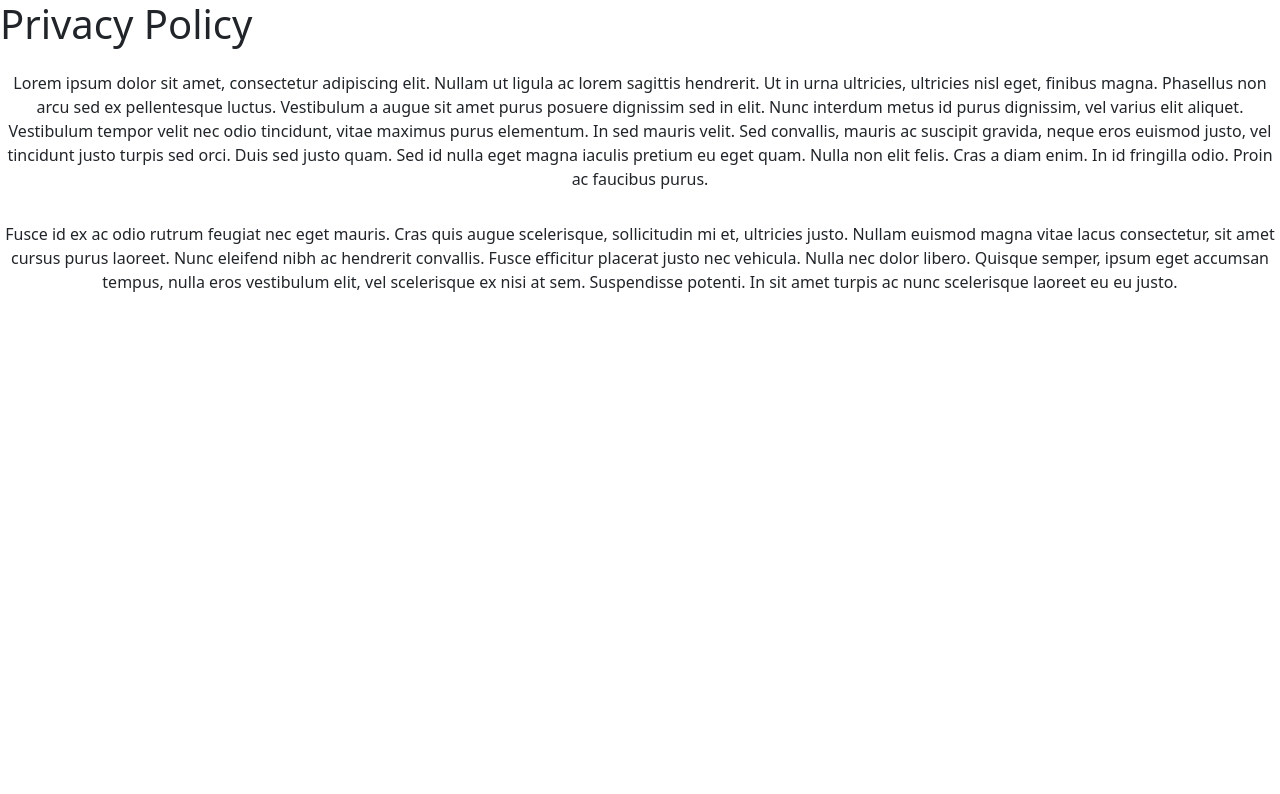
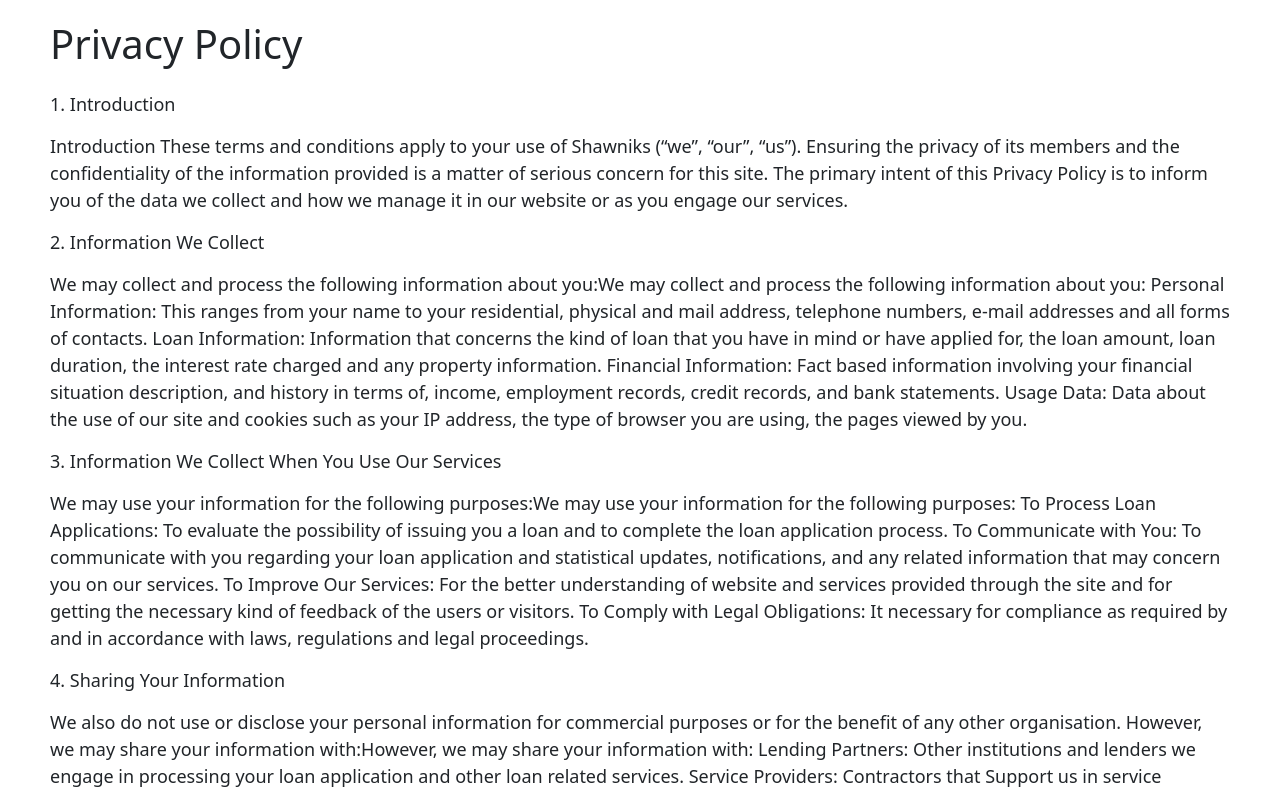
Before and after one commit to Osbeam/Shawnikswebsite, a React (Create React App) app: page /privacy-policy in a window 1280 px wide. Shown: the top 794 px of the page. Built offline with nearby package versions, Linux system fonts and the light colour scheme.

Commit message:
updated privacy policy content

```diff
--- a/src/pages/Home.css
+++ b/src/pages/Home.css
@@ -1004,3 +1004,23 @@
     font-weight: 100;
   }
 }
+
+/* Privacy policy*/
+.privacy-policy {
+  font-size: large;
+text-align: left;
+padding-left: 50px;
+padding-right: 50px;
+margin-bottom: 50px;
+}
+
+.privacy-policy h1{
+  margin-top: 20px;
+
+  padding-right: 50px;
+  }
+
+.pp-point{
+  margin-bottom: 15px !important;
+  text-align: left ;
+}
--- a/src/pages/Home.js
+++ b/src/pages/Home.js
@@ -240,8 +240,8 @@
                 <div className="card-body">
                   <h5 className="card-title text-center mt-4">Personal Loan</h5>
                   <p className="card-text">
-                    Some quick example text to build on the card title and make
-                    up the bulk of the card's content.
+                    {/* Some quick example text to build on the card title and make
+                    up the bulk of the card's content. */}
                   </p>
                 </div>
               </div>
@@ -254,8 +254,8 @@
                 <div className="card-body">
                   <h5 className="card-title text-center mt-4">Credit Card </h5>
                   <p className="card-text">
-                    Some quick example text to build on the card title and make
-                    up the bulk of the card's content.
+                    {/* Some quick example text to build on the card title and make
+                    up the bulk of the card's content. */}
                   </p>
                 </div>
               </div>
@@ -268,8 +268,8 @@
                 <div className="card-body">
                   <h5 className="card-title text-center mt-4">Business Loan</h5>
                   <p className="card-text">
-                    Some quick example text to build on the card title and make
-                    up the bulk of the card's content.
+                    {/* Some quick example text to build on the card title and make
+                    up the bulk of the card's content. */}
                   </p>
                 </div>
               </div>
@@ -282,8 +282,8 @@
                 <div className="card-body">
                   <h5 className="card-title text-center mt-4">Home Loan</h5>
                   <p className="card-text">
-                    Some quick example text to build on the card title and make
-                    up the bulk of the card's content.
+                    {/* Some quick example text to build on the card title and make
+                    up the bulk of the card's content. */}
                   </p>
                 </div>
               </div>
@@ -296,8 +296,8 @@
                 <div className="card-body">
                   <h5 className="card-title text-center mt-4">Loan Across Property</h5>
                   <p className="card-text">
-                    Some quick example text to build on the card title and make
-                    up the bulk of the card's content.
+                    {/* Some quick example text to build on the card title and make
+                    up the bulk of the card's content. */}
                   </p>
                 </div>
               </div>
@@ -310,8 +310,8 @@
                 <div className="card-body">
                   <h5 className="card-title text-center mt-4">Letter of Credit </h5>
                   <p className="card-text">
-                    Some quick example text to build on the card title and make
-                    up the bulk of the card's content.
+                    {/* Some quick example text to build on the card title and make
+                    up the bulk of the card's content. */}
                   </p>
                 </div>
               </div>
@@ -768,10 +768,10 @@
             <div class="contact-info">
               <ul class="custom-list">
                 <li>
-                  <FontAwesomeIcon icon={faPhoneAlt} /> +91 86965 65986
+                  <FontAwesomeIcon icon={faPhoneAlt} /> +91 8484052063
                 </li>
                 <li>
-                  <FontAwesomeIcon icon={faEnvelope} /> demo@gmail.com
+                  <FontAwesomeIcon icon={faEnvelope} /> hr@shawniks.com
                 </li>
                 <li>
                   <FontAwesomeIcon icon={faMapMarkerAlt} /> Office no B-18, 4th
--- a/src/pages/PrivacyPolicy.js
+++ b/src/pages/PrivacyPolicy.js
@@ -6,29 +6,49 @@
   return (
     <div className="privacy-policy">
       <h1>Privacy Policy</h1>
-      <p>
-        Lorem ipsum dolor sit amet, consectetur adipiscing elit. Nullam ut
-        ligula ac lorem sagittis hendrerit. Ut in urna ultricies, ultricies
-        nisl eget, finibus magna. Phasellus non arcu sed ex pellentesque
-        luctus. Vestibulum a augue sit amet purus posuere dignissim sed in
-        elit. Nunc interdum metus id purus dignissim, vel varius elit aliquet.
-        Vestibulum tempor velit nec odio tincidunt, vitae maximus purus
-        elementum. In sed mauris velit. Sed convallis, mauris ac suscipit
-        gravida, neque eros euismod justo, vel tincidunt justo turpis sed orci.
-        Duis sed justo quam. Sed id nulla eget magna iaculis pretium eu eget
-        quam. Nulla non elit felis. Cras a diam enim. In id fringilla odio.
-        Proin ac faucibus purus.
-      </p>
-      <p>
-        Fusce id ex ac odio rutrum feugiat nec eget mauris. Cras quis augue
-        scelerisque, sollicitudin mi et, ultricies justo. Nullam euismod magna
-        vitae lacus consectetur, sit amet cursus purus laoreet. Nunc eleifend
-        nibh ac hendrerit convallis. Fusce efficitur placerat justo nec
-        vehicula. Nulla nec dolor libero. Quisque semper, ipsum eget accumsan
-        tempus, nulla eros vestibulum elit, vel scelerisque ex nisi at sem.
-        Suspendisse potenti. In sit amet turpis ac nunc scelerisque laoreet eu
-        eu justo.
-      </p>
+
+       <p className='pp-point'> 1. Introduction <br /></p>
+
+        Introduction These terms and conditions apply to your use of Shawniks (“we”, “our”, “us”). Ensuring the privacy of its members and the confidentiality of the information provided is a matter of serious concern for this site. The primary intent of this Privacy Policy is to inform you of the data we collect and how we manage it in our website or as you engage our services.<br />
+
+        <p className='pp-point'>2. Information We Collect <br /></p>
+
+        We may collect and process the following information about you:We may collect and process the following information about you:
+
+        Personal Information: This ranges from your name to your residential, physical and mail address, telephone numbers, e-mail addresses and all forms of contacts.
+        Loan Information: Information that concerns the kind of loan that you have in mind or have applied for, the loan amount, loan duration, the interest rate charged and any property information.
+        Financial Information: Fact based information involving your financial situation description, and history in terms of, income, employment records, credit records, and bank statements.
+        Usage Data: Data about the use of our site and cookies such as your IP address, the type of browser you are using, the pages viewed by you. <br />
+        <p className='pp-point'>3. Information We Collect When You Use Our Services <br /></p>
+
+        We may use your information for the following purposes:We may use your information for the following purposes:
+
+        To Process Loan Applications: To evaluate the possibility of issuing you a loan and to complete the loan application process.
+        To Communicate with You: To communicate with you regarding your loan application and statistical updates, notifications, and any related information that may concern you on our services.
+        To Improve Our Services: For the better understanding of website and services provided through the site and for getting the necessary kind of feedback of the users or visitors.
+        To Comply with Legal Obligations: It necessary for compliance as required by and in accordance with laws, regulations and legal proceedings. <br />
+        <p className='pp-point'>4. Sharing Your Information <br /></p>
+
+        We also do not use or disclose your personal information for commercial purposes or for the benefit of any other organisation. However, we may share your information with:However, we may share your information with:
+
+        Lending Partners: Other institutions and lenders we engage in processing your loan application and other loan related services.
+        Service Providers: Contractors that Support us in service provision such as payments and credit providers, analysts, and customer care services, among others.
+        Legal Authorities: We may share your information if we are mandated by law or if compelled by legal paperwork to so with the government or other legal entities. <br />
+
+        <p className='pp-point'>5. Data Security <br /></p>
+
+        To guard against loss and against unauthorised or unlawful Processing of your Personal Information, we apply measures commensurate to the risk of occurrence of such an event. But let us mention that the methods of its transfer over the Internet and its storing in electronic media are not completely secure and, thus, we cannot assure you of the full security of the information. <br />
+
+        <p className='pp-point'>6. Your Rights <br /></p>
+
+        You have the right to:The rights available to you are as follows:
+
+        Access Your Information: Request for a copy of the information which we hold concerning you.
+        Correct Your Information: A person also has the right of making corrections if there is some of the information given is inaccurate or incomplete.
+        Delete Your Information: Not included in the storage of your personal information or asking for its deletion, to the extent that exceptions, permit it.
+        Opt-Out: Have the right to request that we will refrain from sending them to you. <br />
+
+
     </div>
   );
 }
```
Also changed, not shown: 12 other files (tests, documents, lock files or other folders).
